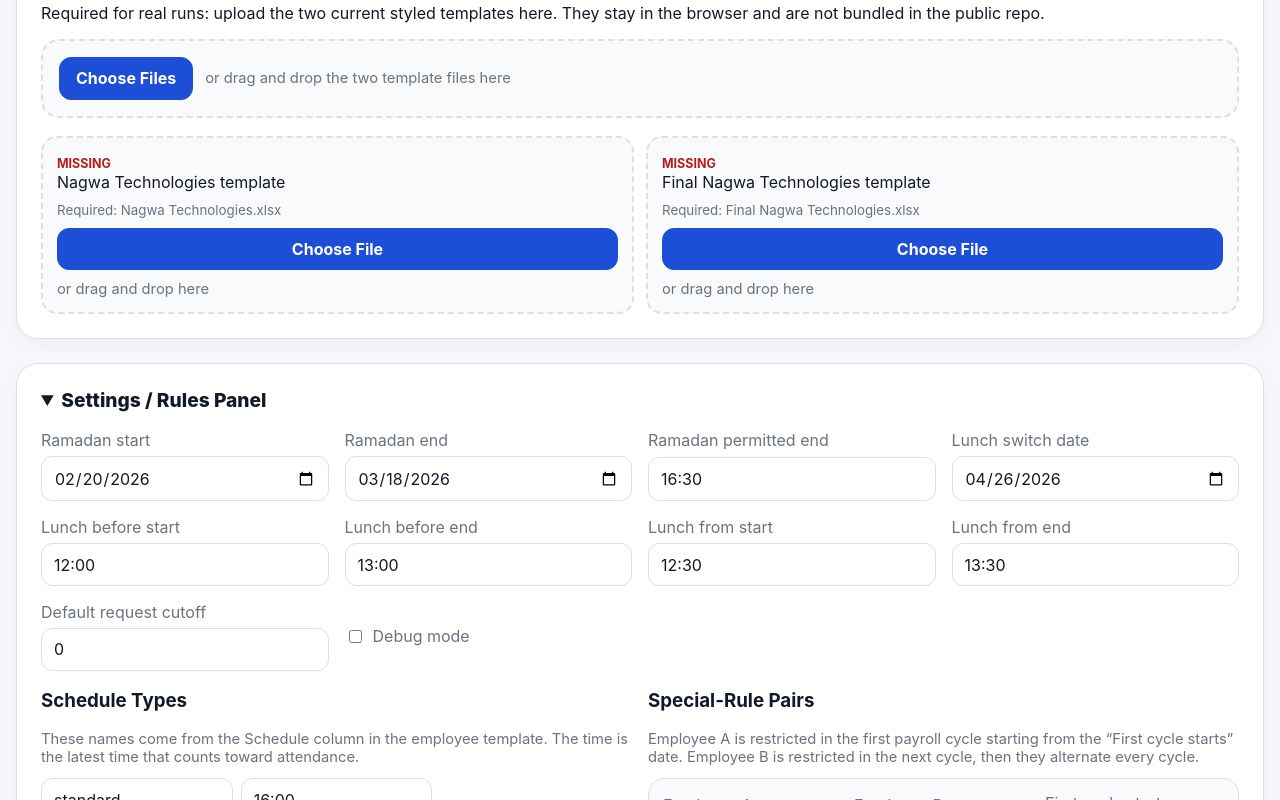
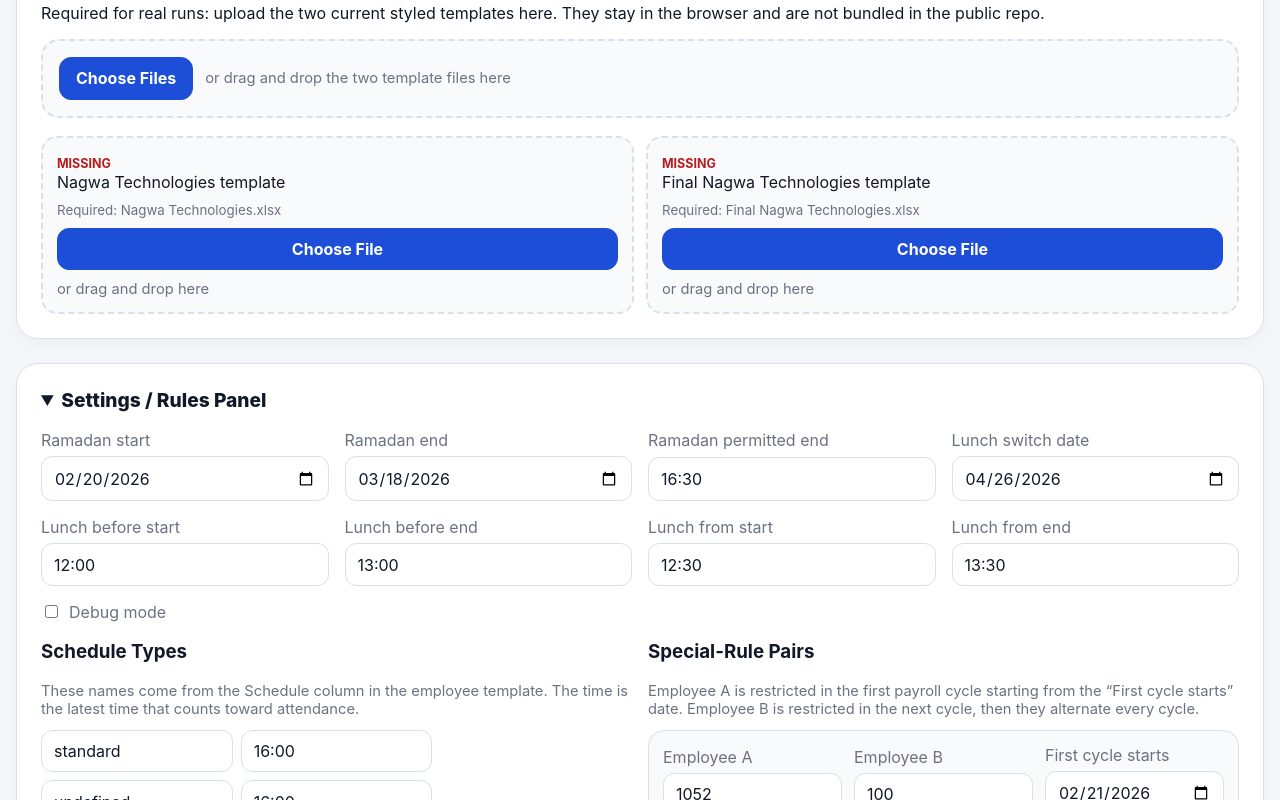
Before and after one commit to farouknagwa/PayrollTool, a React (Vite) app: page / in a window 1280 px wide. Both pictures are taken after a click on the heading "Settings / Rules Panel". Shown: the part 1568-2368 px from the top of the page. Built offline with nearby package versions, Linux system fonts and the light colour scheme.

Commit message:
Remove duplicate cutoff setting from rules panel

```diff
--- a/src/App.tsx
+++ b/src/App.tsx
@@ -583,7 +583,6 @@
             <TextInput label="Lunch before end" value={settings.lunchWindowBefore.end} onChange={(value) => updateSettings({ ...settings, lunchWindowBefore: { ...settings.lunchWindowBefore, end: value } })} />
             <TextInput label="Lunch from start" value={settings.lunchWindowFrom.start} onChange={(value) => updateSettings({ ...settings, lunchWindowFrom: { ...settings.lunchWindowFrom, start: value } })} />
             <TextInput label="Lunch from end" value={settings.lunchWindowFrom.end} onChange={(value) => updateSettings({ ...settings, lunchWindowFrom: { ...settings.lunchWindowFrom, end: value } })} />
-            <TextInput label="Default request cutoff" type="number" value={settings.requestCutoffDaysDefault} onChange={(value) => updateSettings({ ...settings, requestCutoffDaysDefault: Number(value) })} />
             <label className="toggle field">
               <input type="checkbox" checked={settings.debugMode} onChange={(event) => updateSettings({ ...settings, debugMode: event.target.checked })} />
               Debug mode
@@ -684,7 +683,7 @@
           <div className="settings-reset-actions">
             <div className="reset-action-card">
               <button type="button" onClick={resetAllSettings}>Restore default settings</button>
-              <p>Use this to return all payroll rules and the permission cutoff to the standard values shipped with the tool.</p>
+              <p>Use this to return all payroll rules to the standard values shipped with the tool.</p>
             </div>
           </div>
           {validationErrors.length > 0 && (
```
